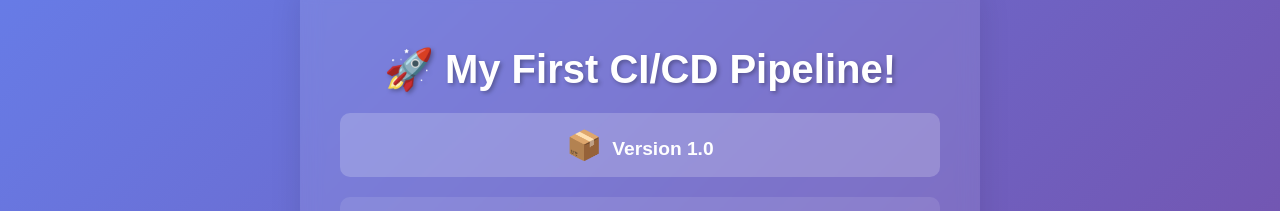
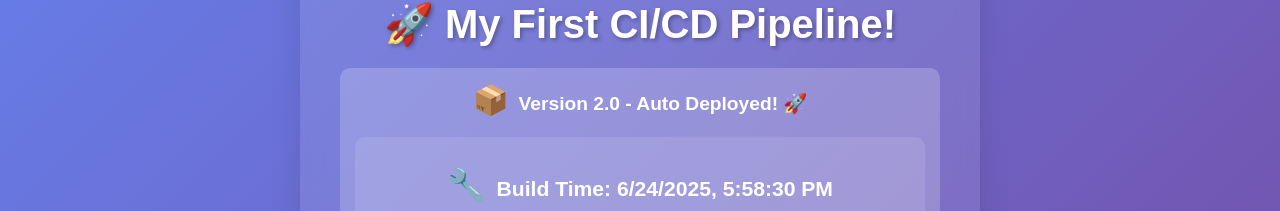
Before and after one commit to dharmik097/cicd-demo-app, a plain HTML site: page index.html in a window 1280 px wide. Shown: the part 111-322 px from the top of the page. Drawn offline with Linux system fonts and the light colour scheme.

Commit message:
Upgread to version 2.0
Testing automatic deployment pipeline

```diff
--- a/index.html
+++ b/index.html
@@ -58,7 +58,7 @@
   <body>
     <div class="container">
       <h1>🚀 My First CI/CD Pipeline!</h1>
-      <div class="version"><span class="emoji">📦</span>Version 1.0</div>
+      <div class="version"><span class="emoji">📦</span>Version 2.0 - Auto Deployed! 🚀
       <div class="info">
         <p>
           <span class="emoji">🔧</span>Build Time: <span id="buildTime"></span>
```
